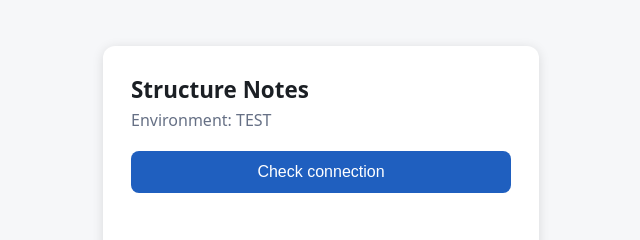
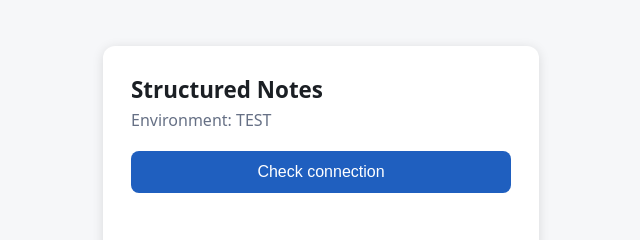
Before and after one commit to ankitkagarwal/investments-structured-notes-frontend, a plain HTML site: page index.html in a window 1280 px wide. Shown: the part 247-487 px from the top of the page, 319-959 px from the left. Drawn offline with Linux system fonts and the light colour scheme.

Commit message:
Update index.html

```diff
--- a/index.html
+++ b/index.html
@@ -9,7 +9,7 @@
 </head>
 <body>
   <main class="card">
-    <h1>Structure Notes</h1>
+    <h1>Structured Notes</h1>
     <p id="env" class="muted">Environment: unknown</p>
     <button id="pingBtn" type="button">Check connection</button>
     <p id="result" role="status"></p>
```
